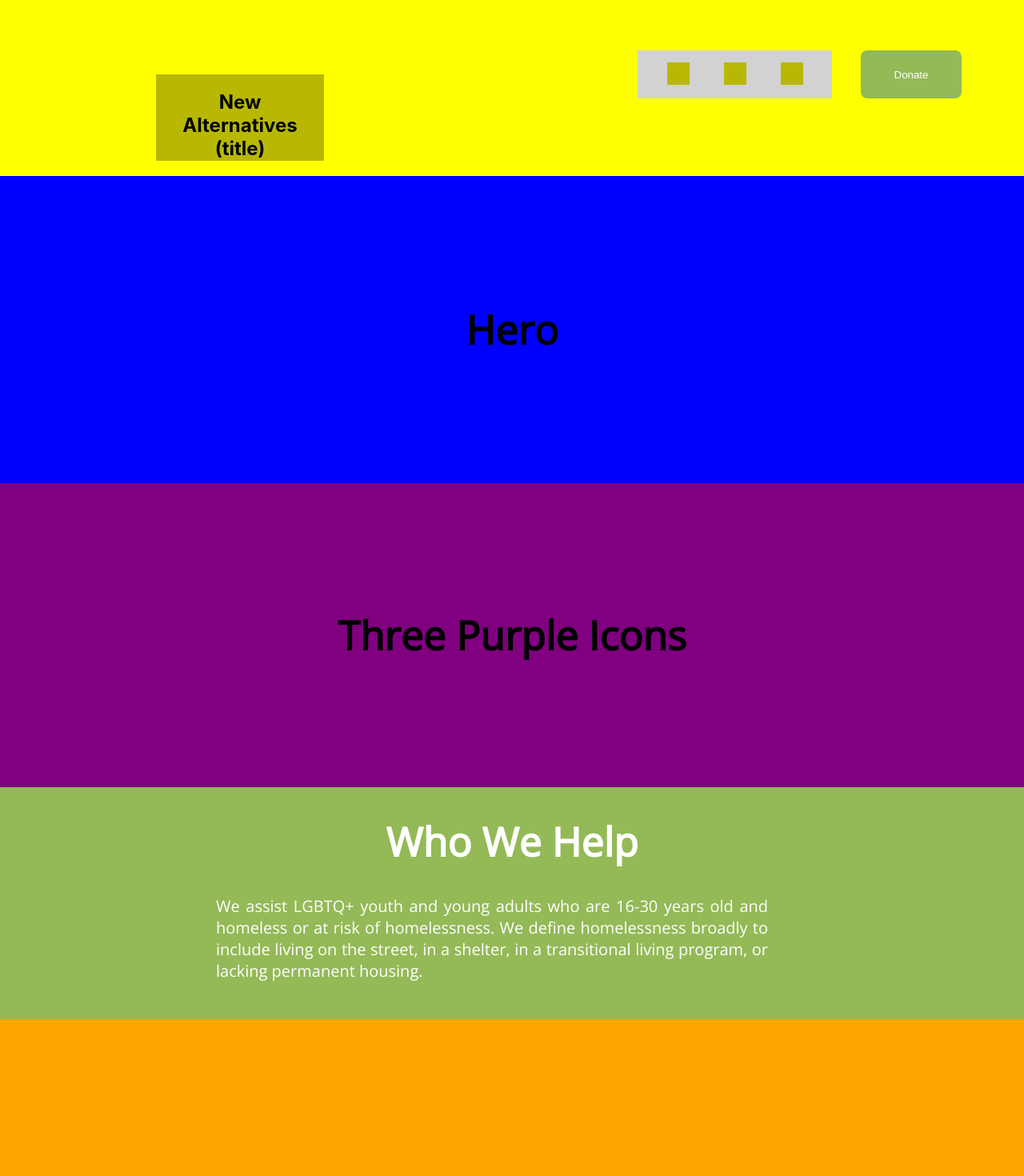
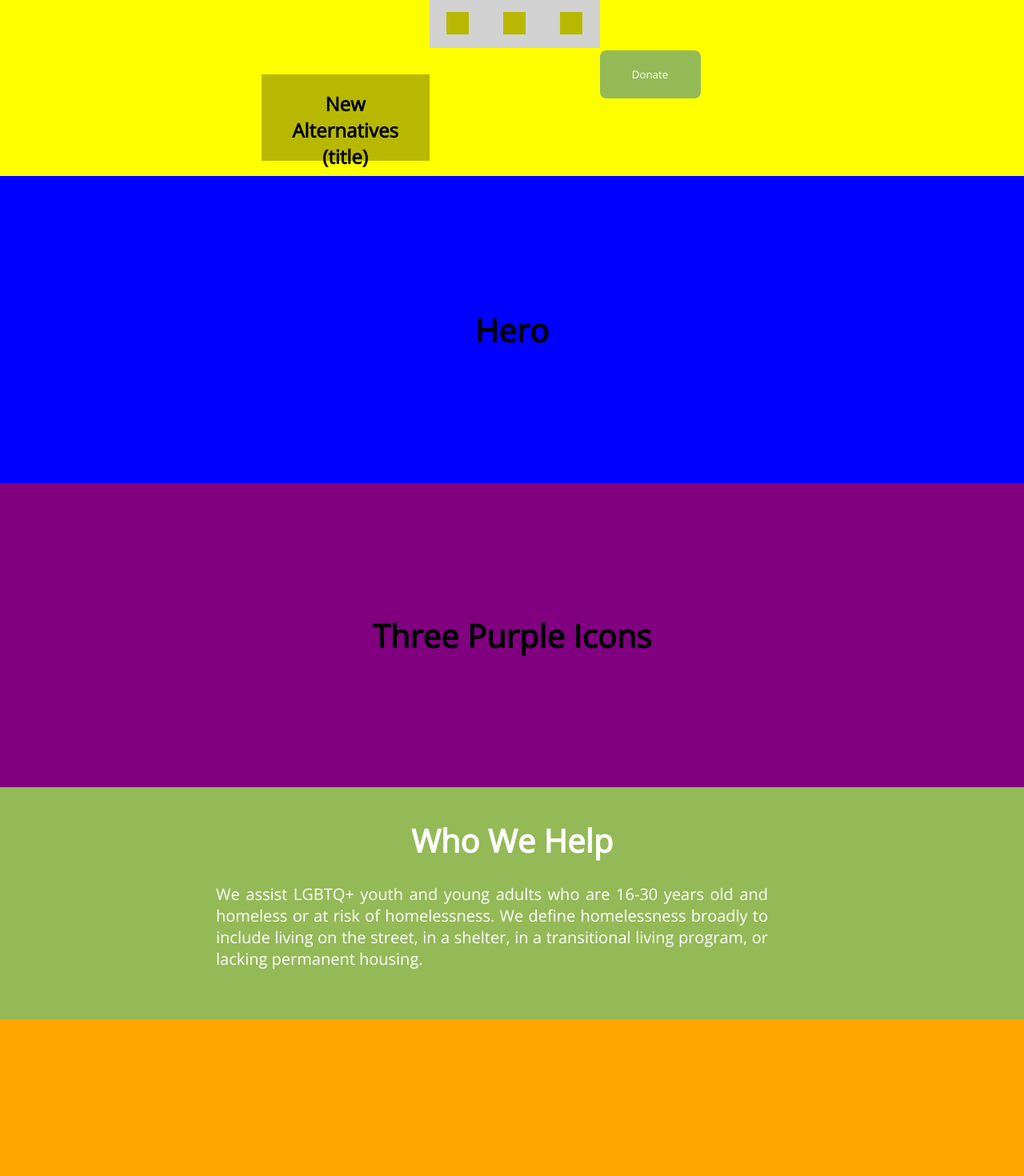
Before and after one commit to chrisratsimba123/new-alternatives-app, a React (Create React App) app in the folder client/: page / in a window 1280 px wide. Shown: the top 1470 px of the page at 80% size. Built offline with nearby package versions, Linux system fonts and the light colour scheme.

Commit message:
End of Day: Home Screen Section: Who We Are COMPLETED, Hero Component init, Nav Component in progress

```diff
--- a/client/src/Screens/Home/Home.css
+++ b/client/src/Screens/Home/Home.css
@@ -15,15 +15,24 @@
   width: 210px;
   height: 108px;
   max-height: 108px;
-  margin: 93px auto 0px 195px ;
+  margin: 93px 0px 0px 0px ;
   background-color: rgb(184, 184, 3);
 }
 
-.donate {
-  width: 126px;
-  height: 60px;
-  margin-top: 63px;
-  margin-right: 78px;
+.nav-bar {
+  display: flex;
+  flex-direction: column-reverse;
+  align-items: flex-end;
+  width: 440px;
+  margin-left: 170px;
+}
+
+.nav-menu {
+  display: flex;
+  flex-direction: column-reverse;
+  font-size: 17px;
+  height: 56px;
+  list-style: none;
 }
 
 /*
@@ -34,18 +43,41 @@
   justify-content: space-around;
   width: 213px;
   max-width: 213px;
-  padding: 15px;
-  margin-top: 63px;
-  margin-right: 36px;
-  margin-bottom: 97px;
+  height: 60px;
+  margin-bottom: 40px;
   background-color: rgb(210, 210, 210);
 }
 
 .social-icon {
   width: 28px;
   height:28px;
+  margin-top: 15px;
   background-color:  rgb(184, 184, 3);
 }
+/**/
+
+ul{
+  display: flex;
+  flex-direction: row;
+  justify-content: space-between;
+  padding: 5px;
+  margin: 0px;
+  list-style: none;
+}
+
+li {
+  display: flex;
+  flex-direction: row;
+  flex-flow: nowrap;
+}
+
+.donate {
+  width: 126px;
+  height: 60px;
+  margin-top: 63px;
+  margin-right: 78px;
+}
+/**/
 
 /*
 /* <Hero /> Component*/
@@ -55,13 +87,29 @@
   justify-content: center;
   height: 384px;
   max-height: 384px;
-  background-color:blue;
+  background-color: blue;
 }
 
+.shadow-box {
+  display: flex;
+  flex-direction: column;
+  justify-content: space-around;
+  text-align: left;
+  color: rgb(225,225,225);
+  padding-top: 2px;
+  padding-right: 20px;
+  padding-bottom: 2px;
+  padding-left: 50px;
+  margin-top: 60px;
+  margin-right: 760px;
+  margin-bottom: 70px;
+  margin-left: 250px;
+  background-color: rgba(0,0,0,.3);
+}
+/**/
+
 /*
-/* <Homepage /> Screen*/
-
-/* Section: First Row of Three Purple Icons*/
+/* <Homepage /> Section: First Row of Three Purple Icons*/
 .purple-icons-first {
   display: flex;
   flex-direction: column;
@@ -71,14 +119,15 @@
   background-color: purple;
 }
 
-/* Section: Who We Help*/
+/*
+/* <Homepage /> Section: Who We Help*/
 .who-we-help {
   display: flex;
   flex-direction: column;
+  justify-content: center;
   height: 290px;
   max-height: 290px;
   color: rgb(255, 255, 255);
-  font-family: 'Open Sans', sans-serif;
   background-color: rgb(148,185,87);
 }
 
@@ -91,10 +140,11 @@
   max-height: 290px;
   text-align: justify;
   text-justify: inter-word;
-  margin: 0px 320px 0px 270px;
+  margin: 0px 320px 50px 270px;
 }
 
-/* Section: We Exist To - Carousel*/
+/*
+/* <Carousel /> We Exist To */
 .carousel-we-exist-to {
   display: flex;
   flex-direction: column;
@@ -104,7 +154,8 @@
   background-color: orange;
 }
 
-/* Section: Get Involved*/
+/*
+/* Homepage /> Section: Get Involved*/
 .get-involved {
   display: flex;
   flex-direction: column;
@@ -114,6 +165,7 @@
   background-color: rgb(255,255,255);
 }
 
+/*
 /* <Footer /> Component*/
 .footer {
   display: flex;
@@ -126,6 +178,10 @@
 
 /*
 /* Global*/
+* {
+  font-family: 'Open Sans', sans-serif;
+}
+
 button {
   color: rgb(255,255,255);
   border-radius: 8px;
@@ -139,17 +195,17 @@ button:hover {
 }
 
 h1 {
-  font-size: 50px;
+  font-size: 40px;
 }
 
 p {
   font-size: 20px;
-  font-family: 'Open Sans', sans-serif;
+
 }
+
 
 /*For wireframing only*/
 h1 {
   display: flex;
   justify-content: center;
-  font-family: 'Open Sans', sans-serif;
 }
```
